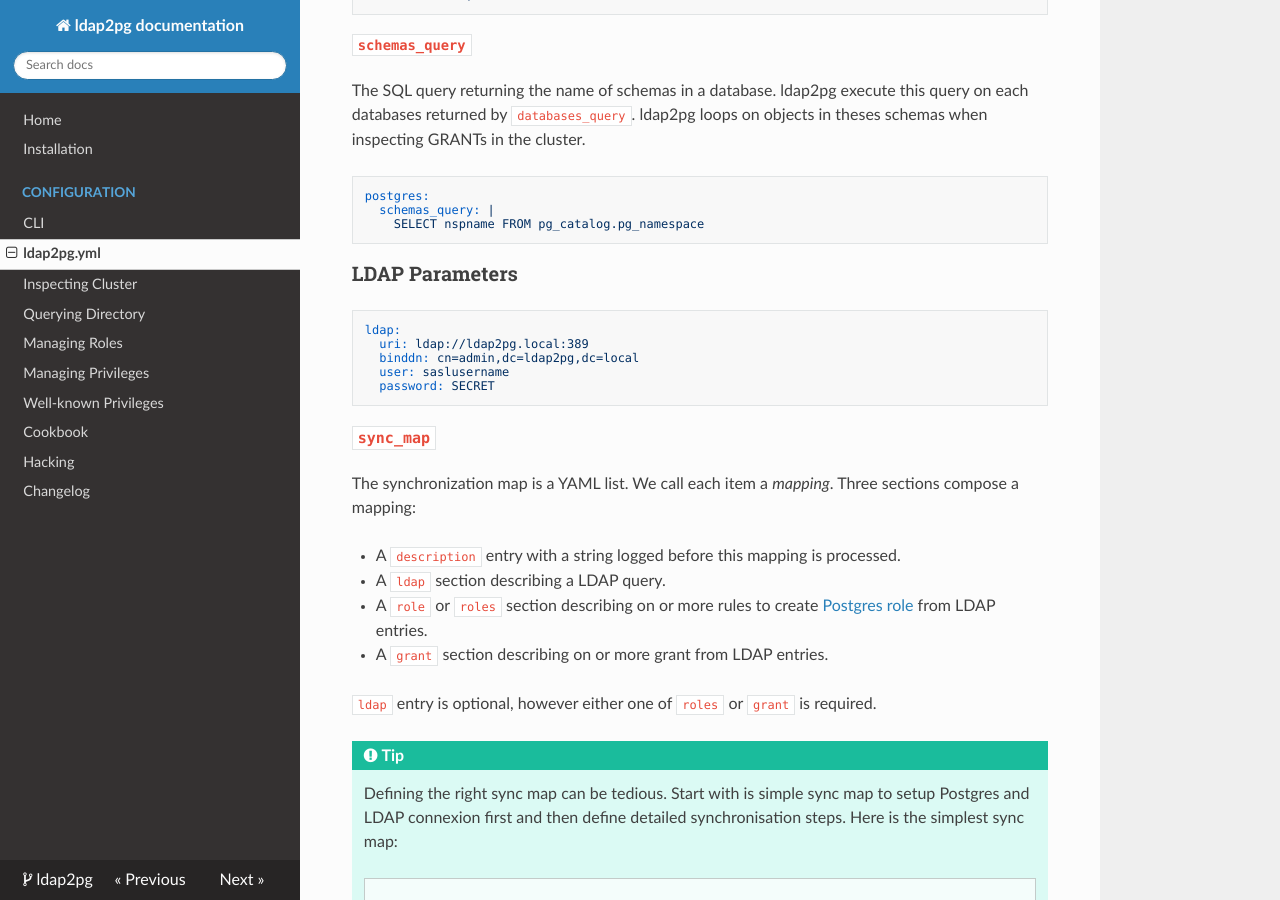
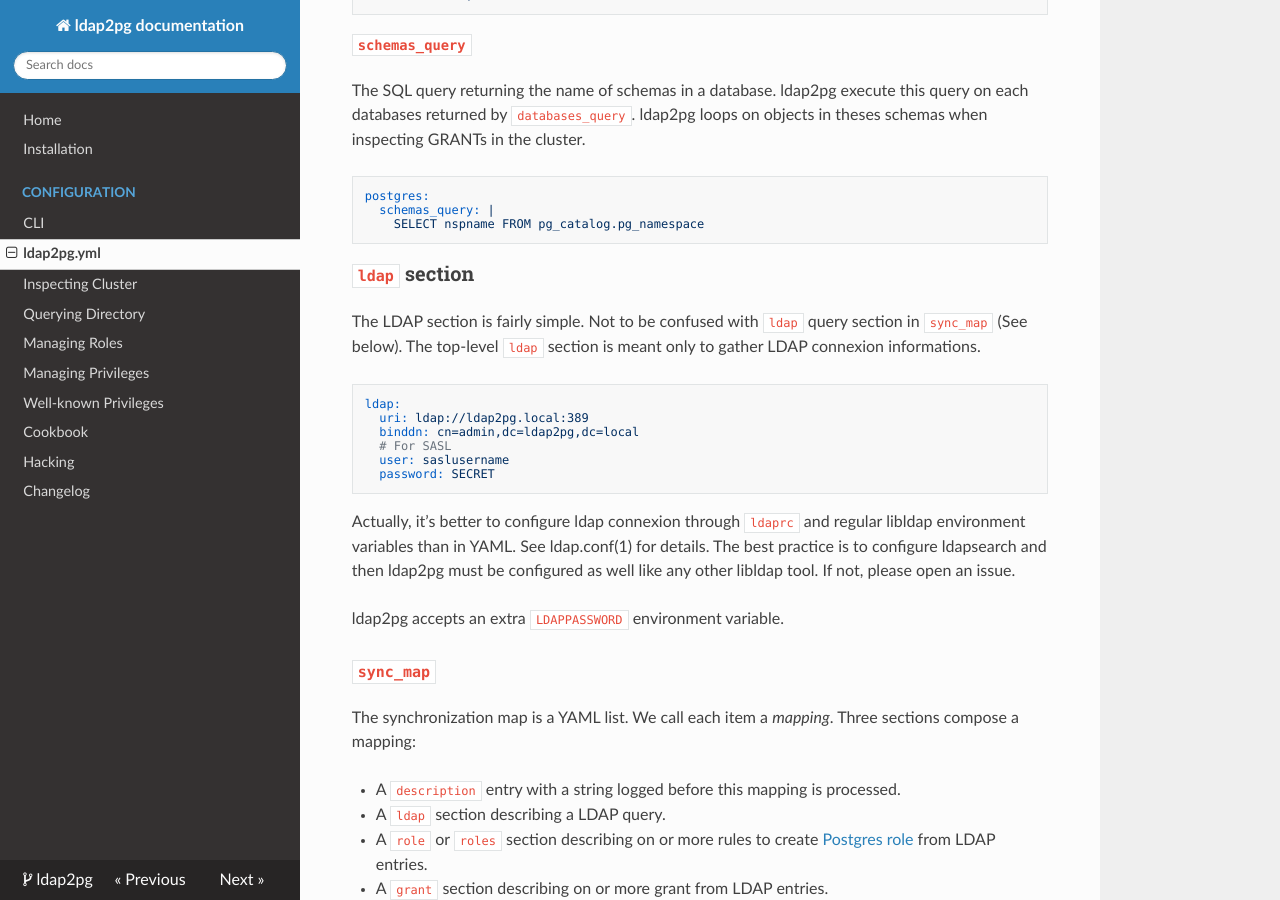
Before and after one commit to dalibo/ldap2pg, an MkDocs documentation site: the page built from docs/config.md, in a window 1280 px wide and 900 px high, scrolled down 3317 px. Built offline with MkDocs 1.6.1, drawn with Linux system fonts in a browser that asks for light colours; nearby versions of some CDN libraries.

Commit message:
docs: Review ldap section
This was under documented.

````diff
--- a/docs/config.md
+++ b/docs/config.md
@@ -194,15 +194,27 @@ postgres:
 ```
 
 
-## LDAP Parameters
+## `ldap` section
+
+The LDAP section is fairly simple. Not to be confused with `ldap` query section
+in `sync_map` (See below). The top-level `ldap` section is meant only to gather
+LDAP connexion informations.
 
 ``` yaml
 ldap:
   uri: ldap://ldap2pg.local:389
   binddn: cn=admin,dc=ldap2pg,dc=local
+  # For SASL
   user: saslusername
   password: SECRET
 ```
+
+Actually, it's better to configure ldap connexion through `ldaprc` and regular
+libldap environment variables than in YAML. See ldap.conf(1) for details. The
+best practice is to configure ldapsearch and then ldap2pg must be configured as
+well like any other libldap tool. If not, please open an issue.
+
+ldap2pg accepts an extra `LDAPPASSWORD` environment variable.
 
 
 ## `sync_map`
````
